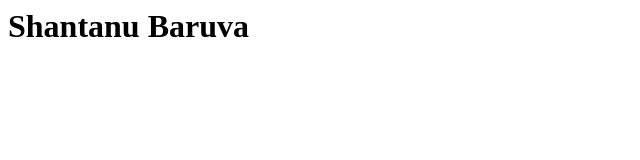
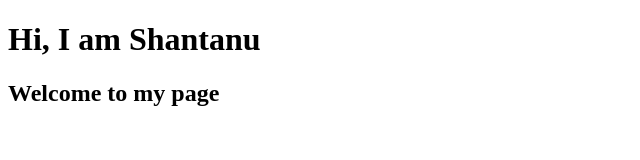
Before and after one commit to shanbaruva/shan, a plain HTML site: page index.html in a window 1280 px wide. Shown: the whole page, without its empty margins (0-640 px from the left). Drawn offline with Linux system fonts and the light colour scheme.

Commit message:
Add files via upload

```diff
--- a/index.html
+++ b/index.html
@@ -1,3 +1,14 @@
-<main id="main">
-  <h1 id="title">Shantanu Baruva</h1>
-  <p1>
+<!DOCTYPE html>
+<html>
+
+<head>
+  <title> id="title">Hey, I am Shantanu</title>
+</head>
+
+<body>
+<header class="header">
+  <h1 class="hi">Hi, I am Shantanu</h1>
+  <h2 class="welcome">Welcome to my page</h2>
+
+</body>
+</html>
```
